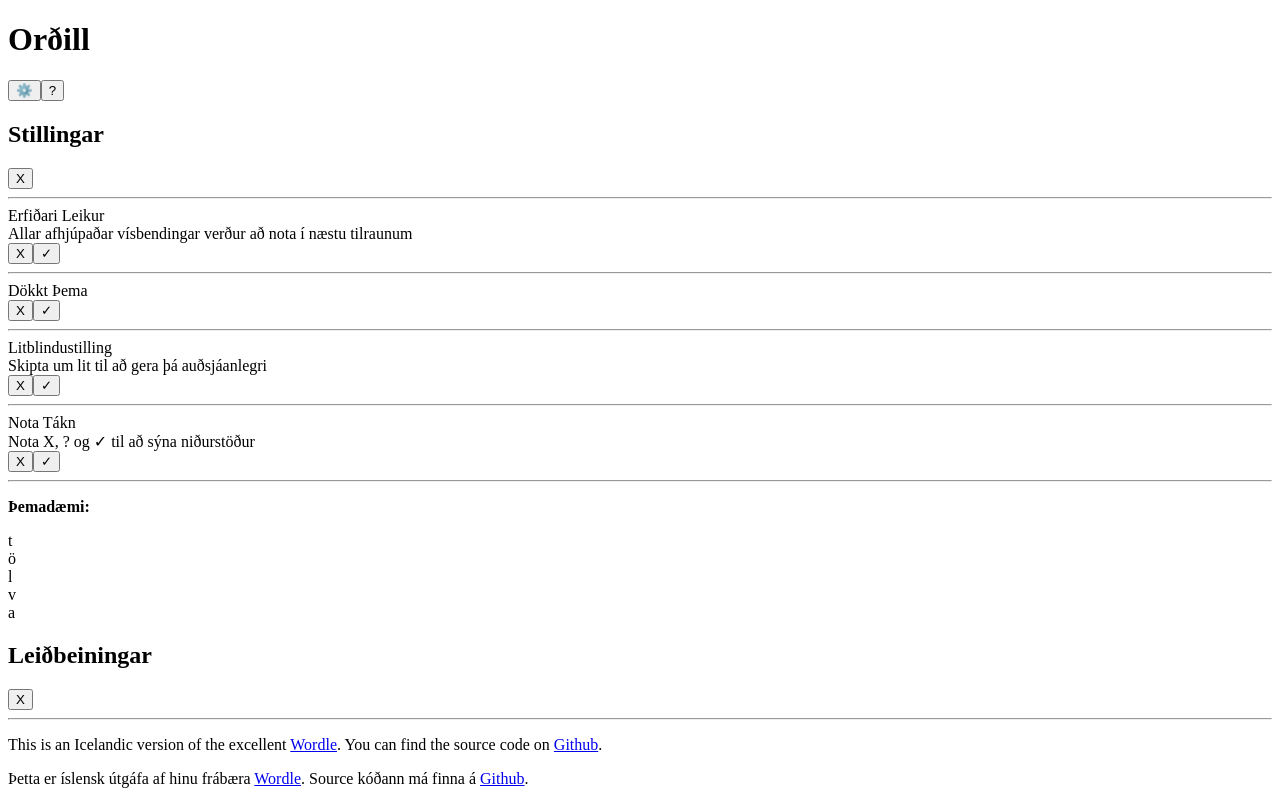
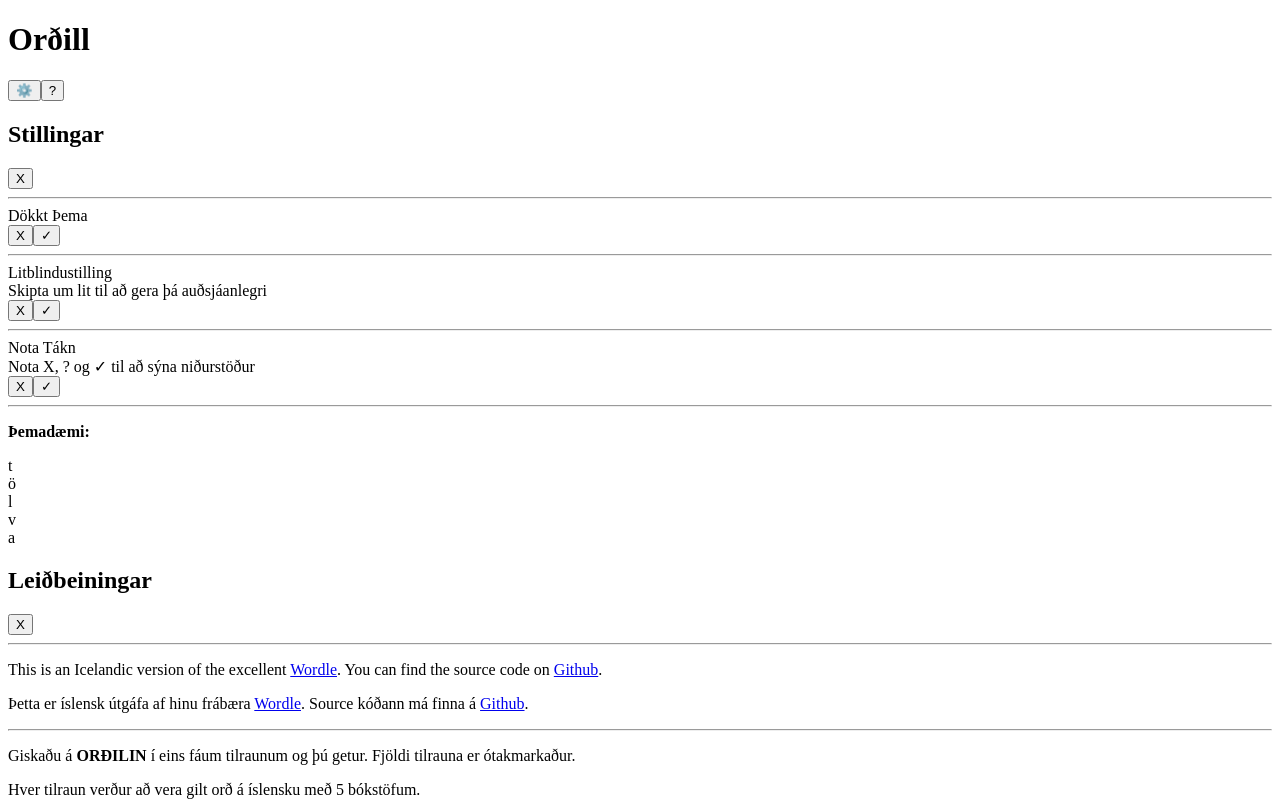
Before and after one commit to t-veor/ordill, a Preact app: page / in a window 1280 px wide. Shown: the top 801 px of the page. Built offline with nearby package versions, Linux system fonts and the light colour scheme; the HTML template or start-up script is replaced by a standard one.

Commit message:
Remove hard mode setting for now as it doesn't do anything

```diff
--- a/src/SettingsTab.tsx
+++ b/src/SettingsTab.tsx
@@ -38,20 +38,20 @@ export default function SettingsTab(props: SettingsTabProps) {
         return () => { settingsManager.unsubscribe(setSettings); }
     }, []);
 
-    const onChangeHardMode = (hardMode: boolean) => settingsManager.update({ hardMode });
+    // const onChangeHardMode = (hardMode: boolean) => settingsManager.update({ hardMode });
     const onChangeDark = (dark: boolean) => settingsManager.update({ dark });
     const onChangeHighContrast = (highContrast: boolean) => settingsManager.update({ highContrast });
     const onChangeSymbols = (symbols: boolean) => settingsManager.update({ symbols });
 
     return (
         <Tab name="Stillingar" {...props}>
-            <Setting
+            {/* <Setting
                 name="Erfiðari Leikur"
                 description="Allar afhjúpaðar vísbendingar verður að nota í næstu tilraunum"
                 value={!!settings.hardMode}
                 onChange={onChangeHardMode}
             />
-            <hr />
+            <hr /> */}
             <Setting
                 name="Dökkt Þema"
                 value={!!settings.dark}
```
